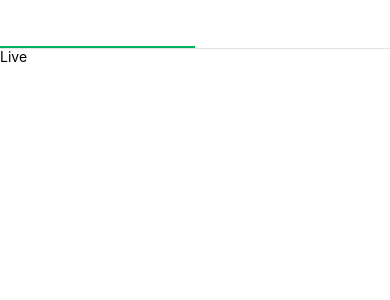
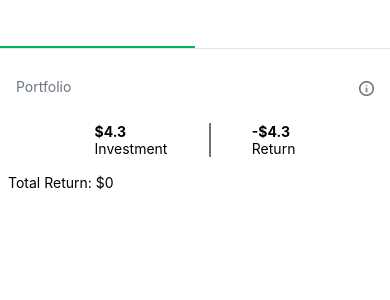
Before and after one commit to Abhishekkumarsingh2845/TradeApp, a React Native app: screen /Live in a window 390 px wide. Shown: the top 300 px of the page. Built offline with nearby package versions, Linux system fonts and the light colour scheme.

Commit message:
working on the portfolio screen

```diff
--- a/Src/Screens/Live.js
+++ b/Src/Screens/Live.js
@@ -1,14 +1,55 @@
-import { StyleSheet, Text, View } from 'react-native'
-import React from 'react'
+import {Image, StyleSheet, Text, View} from 'react-native';
+import React from 'react';
+import {wp, hp} from '../Utlis/Responsive';
 
 const Live = () => {
   return (
-    <View>
-      <Text>Live</Text>
+    <View style={{paddingHorizontal: wp(2)}}>
+      <View
+        style={{
+          backgroundColor: 'white',
+          elevation: 3,
+          borderRadius: 8,
+          marginTop: hp(2),
+        }}>
+        <View
+          style={{
+            flexDirection: 'row',
+            justifyContent: 'space-between',
+            paddingHorizontal: wp(2),
+            marginTop: hp(1.5),
+          }}>
+          <Text style={{color: '#6C757D'}}>Portfolio</Text>
+          <Image
+            source={require('./../Assets/Img/info.png')}
+            style={{width: 15, height: 20, resizeMode: 'contain'}}
+          />
+        </View>
+        <View
+          style={{
+            flexDirection: 'row',
+            justifyContent: 'space-around',
+            marginTop: hp(3),
+            paddingHorizontal: wp(17),
+          }}>
+          <View>
+            <Text style={{color: 'black', fontWeight: 'bold'}}>$4.3</Text>
+            <Text style={{}}>Investment</Text>
+          </View>
+          <View style={{borderWidth: 0.5, borderColor: '#6C757D'}}></View>
+          <View>
+            <Text style={{color: 'black', fontWeight: 'bold'}}>-$4.3</Text>
+            <Text>Return</Text>
+          </View>
+        </View>
+        <View style={{marginVertical: hp(2)}}>
+          <Text style={{color: 'black'}}>Total Return: $0</Text>
+        </View>
+      </View>
     </View>
-  )
-}
+  );
+};
 
-export default Live
+export default Live;
 
-const styles = StyleSheet.create({})
+const styles = StyleSheet.create({});
--- a/Src/Screens/SignIn.js
+++ b/Src/Screens/SignIn.js
@@ -55,13 +55,13 @@ const SignIn = ({navigation}) => {
             textStyle={{color: Colours.black}}
             btnStyle={{
               backgroundColor: Colours.white,
-              borderWidth: 0.3,
+              borderWidth: 0.2,
               borderColor: Colours.black,
             }}
           />
           <BottomSheet
             ref={bottomSheetRef}
-            height={270}
+            height={hp(40)}
             closeOnDragDown={false}
             closeOnPressMask={true}
             customStyles={{
```
Also changed, not shown: Src/Assets/Img/info.png (added), 13 other files (tests, documents, lock files or other folders).
